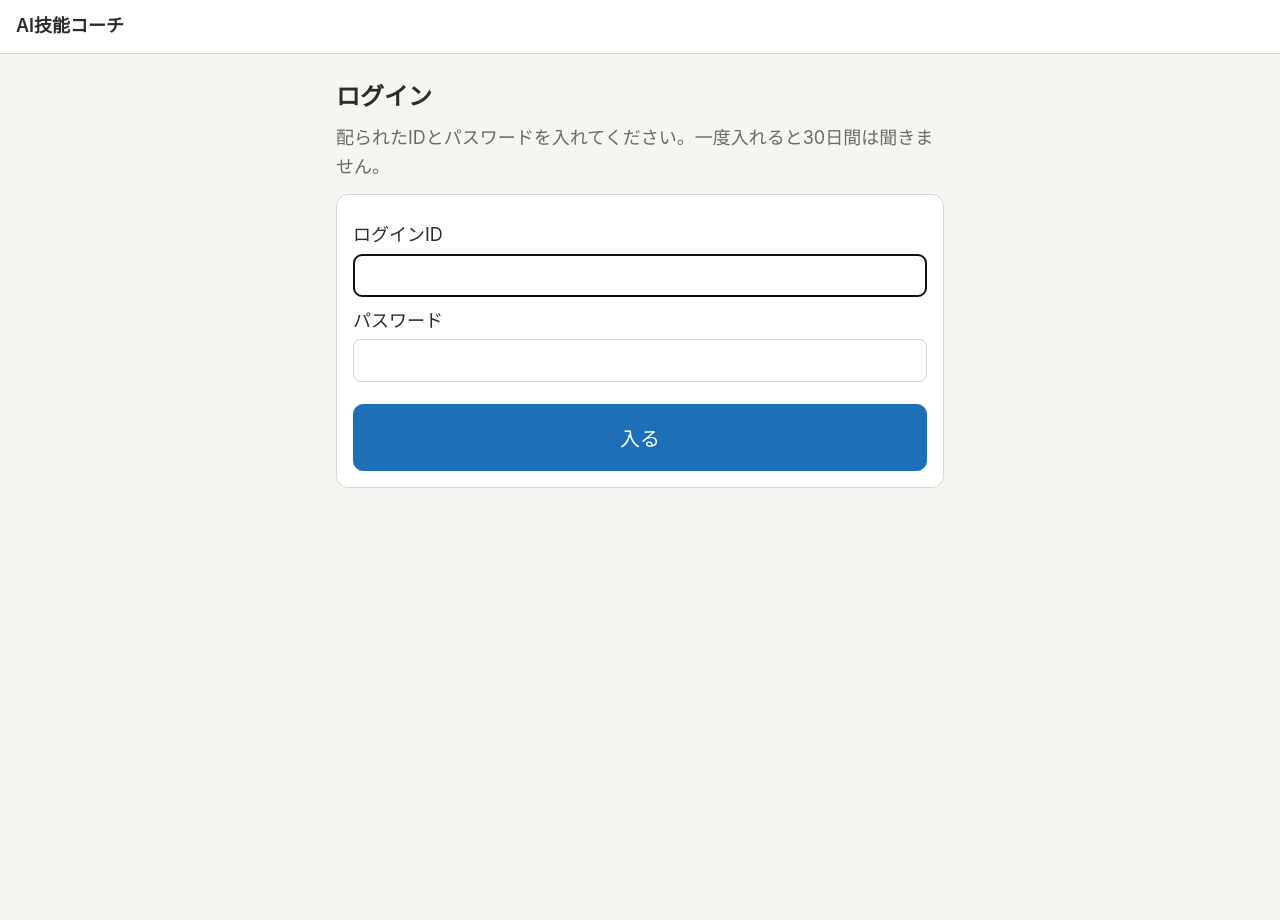
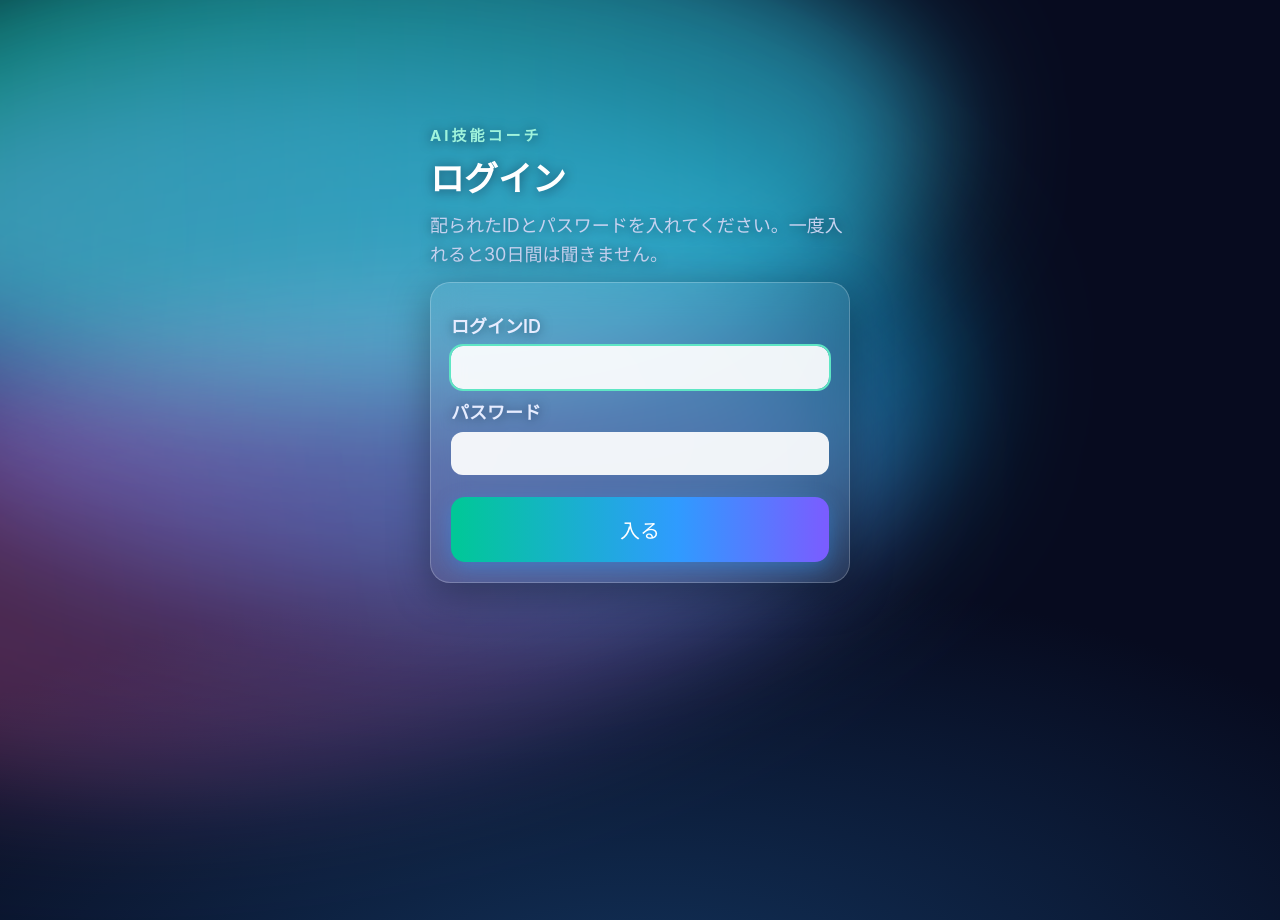
Before and after one commit to hiro1717-ai/my-hackathon-app, a FastAPI app: page /login in a window 1280 px wide. Run offline with FastAPI, Linux system fonts and the light colour scheme; tables that the repository leaves empty hold one stand-in row (values such as "Sample post").

Commit message:
ログイン画面をオーロラ風のグラデーションとすりガラス風の入力欄に
Co-Authored-By: Claude Opus 5.5 <noreply@anthropic.com>

```diff
--- a/app/static/style.css
+++ b/app/static/style.css
@@ -322,3 +322,30 @@ button.mini { width: auto; margin: 0; padding: 2px 10px; font-size: 15px; }
 .appr.ok { background: #e3f3e0; color: #2e6b2e; border: 1px solid #9fcf96; }
 .appr.wait { background: #fff4d6; color: #7a5600; border: 1px solid #e8c766; }
 .appr.none { background: #eee; color: #666; }
+
+/* ログイン画面：オーロラ風 */
+body.aurora { background: #070b1f; color: #eef3ff; min-height: 100dvh; overflow-x: hidden; }
+body.aurora .top { background: transparent; border-bottom: none; position: relative; z-index: 2; }
+body.aurora .brand { visibility: hidden; }
+body.aurora .wrap { position: relative; z-index: 1; }
+.aurora-sky { position: fixed; inset: 0; z-index: 0; overflow: hidden; pointer-events: none;
+  background: radial-gradient(120% 80% at 50% 110%, #12325a 0%, #070b1f 60%); }
+.aurora-sky span { position: absolute; width: 90vmax; height: 40vmax; left: -20vmax; border-radius: 50%; filter: blur(60px); opacity: .55; mix-blend-mode: screen; }
+.aurora-sky span:nth-child(1) { top: -8vmax; background: linear-gradient(90deg, #00e0a4, #2fd3ff); animation: aurora-a 14s ease-in-out infinite alternate; }
+.aurora-sky span:nth-child(2) { top: 6vmax; background: linear-gradient(90deg, #7b5cff, #00c2ff); animation: aurora-b 18s ease-in-out infinite alternate; opacity: .45; }
+.aurora-sky span:nth-child(3) { top: 22vmax; background: linear-gradient(90deg, #ff5fa2, #8a6bff); animation: aurora-c 22s ease-in-out infinite alternate; opacity: .3; }
+@keyframes aurora-a { from { transform: translateX(-6vmax) rotate(-8deg) scaleY(.8); } to { transform: translateX(14vmax) rotate(6deg) scaleY(1.15); } }
+@keyframes aurora-b { from { transform: translateX(10vmax) rotate(10deg); } to { transform: translateX(-8vmax) rotate(-4deg) scaleY(1.2); } }
+@keyframes aurora-c { from { transform: translateX(-4vmax) rotate(-12deg) scaleY(.9); } to { transform: translateX(12vmax) rotate(4deg); } }
+@media (prefers-reduced-motion: reduce) { .aurora-sky span { animation: none; } }
+.login-box { position: relative; z-index: 1; max-width: 420px; margin: 6vh auto 0; text-shadow: 0 1px 12px rgba(7,11,31,.55); }
+.login-app { margin: 0; font-size: 15px; font-weight: 700; letter-spacing: .2em; color: #9ff3dc; }
+body.aurora h1 { font-size: 34px; margin: 4px 0 6px; color: #fff; }
+body.aurora .lead { color: #c7d2f0; }
+.glass { background: rgba(255,255,255,.08); border: 1px solid rgba(255,255,255,.22); border-radius: 20px; padding: 20px;
+  -webkit-backdrop-filter: blur(18px); backdrop-filter: blur(18px); box-shadow: 0 10px 40px rgba(0,0,0,.35); }
+.glass label { color: #e6ecff; font-weight: 600; }
+.glass input { background: rgba(255,255,255,.92); color: #111; border: 1px solid transparent; border-radius: 12px; }
+.glass input:focus { outline: 2px solid #5fe6c4; }
+.glass button.primary { background: linear-gradient(90deg, #00c896, #2f9bff 60%, #7b5cff); border: none; color: #fff; border-radius: 14px; box-shadow: 0 6px 20px rgba(47,155,255,.4); }
+.glass .error { color: #ffb3b3; }
--- a/app/templates/login.html
+++ b/app/templates/login.html
@@ -1,9 +1,13 @@
 {% extends "base.html" %}
 {% block title %}ログイン - AI技能コーチ{% endblock %}
+{% block body_class %}aurora{% endblock %}
 {% block content %}
+<div class="aurora-sky" aria-hidden="true"><span></span><span></span><span></span></div>
+<div class="login-box">
+  <p class="login-app">{{ app_title() }}</p>
   <h1>ログイン</h1>
   <p class="lead">配られたIDとパスワードを入れてください。一度入れると30日間は聞きません。</p>
-<form method="post" action="/login" class="card">
+  <form method="post" action="/login" class="glass">
     <input type="hidden" name="next" value="{{ next }}">
     <label>ログインID
       <input type="text" name="login_id" required autofocus autocomplete="username" autocapitalize="off">
@@ -14,4 +18,5 @@
     {% if error %}<p class="error">IDかパスワードが違います。</p>{% endif %}
     <button type="submit" class="primary big">入る</button>
   </form>
+</div>
 {% endblock %}
```
Also changed, not shown: docs/spec.md (+1 -0 lines). Lines whose indentation alone changed are shown as unchanged.
